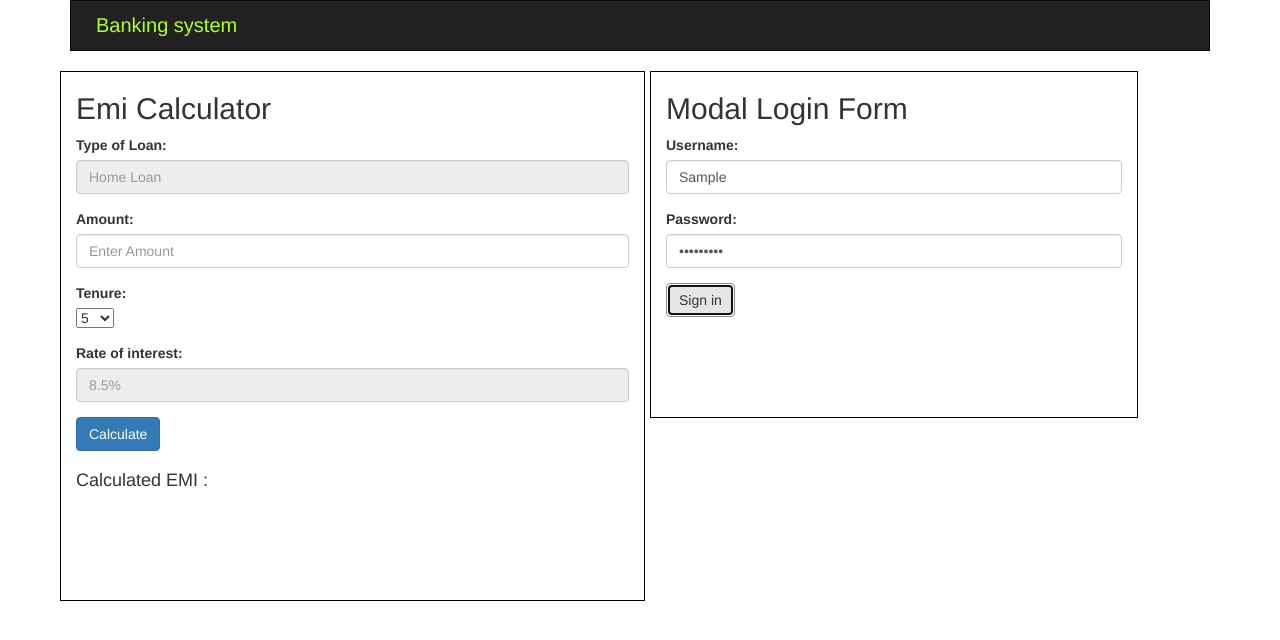
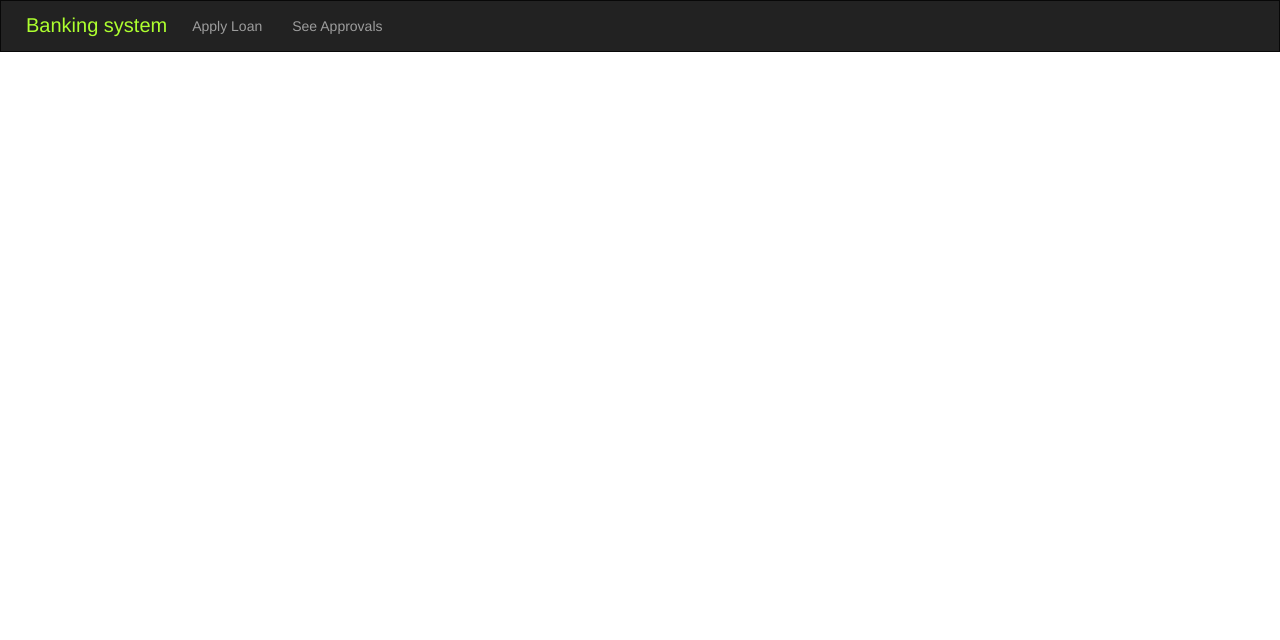
Before and after one commit to abhirocks550/hackathon-ui, a React app: page / in a window 1280 px wide. Both pictures are taken after typing "Sample", "Sample123" into the empty fields and a click on the button "Sign in". Shown: the top 640 px of the page. Built offline with nearby package versions, Linux system fonts and the light colour scheme; what redux-promise-middleware would draw is missing.

Commit message:
Add Customers Component

```diff
--- /dev/null
+++ b/src/app/components/Customers/Customernavigation.js
@@ -0,0 +1,33 @@
+import React from 'react';
+import { Link, IndexLink } from 'react-router';
+import axios from 'axios';
+
+class Customernavigation extends React.Component {
+  constructor(props) {
+    super(props);
+
+    this.state = {
+    };
+
+  }
+
+  render() {
+    return (
+        <section id="navBar-section">
+            <nav className="navbar navbar-inverse">
+                <div className="container-fluid">
+                    <div className="navbar-header" id="navBarHeading">
+                        <span>Banking system </span>
+                    </div>
+                    <ul className="nav navbar-nav">
+                        <li><Link to="/" activeClassName="active" >Apply Loan</Link></li>
+                        <li><Link to="/about" activeClassName="active">See Approvals</Link></li>
+                    </ul>
+                </div>
+            </nav>
+        </section>
+    );
+  }
+};
+
+export default Customernavigation;
--- /dev/null
+++ b/src/app/components/Customers/Customers.js
@@ -0,0 +1,24 @@
+import React from 'react';
+import { Link, IndexLink } from 'react-router';
+import axios from 'axios';
+import CustomerNavigation from './Customernavigation';
+
+class Customers extends React.Component {
+  constructor(props) {
+    super(props);
+
+    this.state = {
+    };
+
+  }
+
+  render() {
+    return (
+        <div>
+            <CustomerNavigation />
+        </div>
+    );
+  }
+};
+
+export default Customers;
--- a/src/app/components/Login/Login.js
+++ b/src/app/components/Login/Login.js
@@ -2,64 +2,23 @@ import React from 'react';
 import { Link, IndexLink } from 'react-router';
 import axios from 'axios';
 
-class Login extends React.Component {
-  constructor(props) {
-    super(props);
-
-    this.state = {
-        username: '',
-        password: '',
-      };
-
-  }
-
-  updateUserName = (event) => {
-    let selectedUsername = event.target.value;
-
-    this.setState({
-        username: selectedUsername,
-      });
-  };
-
-  updatePassword = (event) => {
-    let selectedPassword = event.target.value;
-
-    this.setState({
-        password: selectedPassword,
-      });
-  };
-
-  loginUser = (event) => {
-    event.preventDefault();
-    console.log(this.state);
-    // axios({
-    //   method: 'post',
-    //   url: '/user/12345',
-    //   data: {
-    //       username: 'Fred',
-    //       password: 'Flintstone',
-    //     },
-    // });
-  };
-
-  render() {
+const Login = (props) => {
     return (
         <div>
             <h2>Modal Login Form</h2>
             <form>
                 <div className="form-group">
                 <label>Username:</label>
-                <input type="text" onChange={this.updateUserName} className="form-control" id="uname" placeholder="Username" name="username" />
+                <input type="text" onChange={props.updateUserName} className="form-control" id="uname" placeholder="Username" name="username" />
                 </div>
                 <div className="form-group">
                 <label>Password:</label>
-                <input type="password" onChange={this.password} required className="form-control" id="password" placeholder="Enter password" name="password" />
+                <input type="password" onChange={props.password} required className="form-control" id="password" placeholder="Enter password" name="password" />
                 </div>
-                <button type="submit" onClick={this.loginUser} className="btn btn-default">Sign in</button>
+                <button type="submit" onClick={props.loginUser} className="btn btn-default">Sign in</button>
             </form>
         </div>
     );
   }
-};
 
 export default Login;
--- a/src/app/container/App.js
+++ b/src/app/container/App.js
@@ -4,11 +4,68 @@ import NavBar from '../components/NavigationBar/NavigationBar';
 import EmiCalculator from '../components/EmiCalculator/EmiCalculator';
 import Login from '../components/Login/Login';
 import './App.css';
+import Customers from '../components/Customers/Customers';
 
 class App extends React.Component {
+  constructor(props) {
+    super(props);
+
+    this.state = {
+        username: '',
+        password: '',
+        role: '',
+      };
+
+  }
+
+  updateUserName = (event) => {
+    let selectedUsername = event.target.value;
+
+    this.setState({
+        username: selectedUsername,
+      });
+    console.log(this.state);
+  };
+
+  updatePassword = (event) => {
+    let selectedPassword = event.target.value;
+
+    this.setState({
+        password: selectedPassword,
+      });
+    console.log(this.state);
+  };
+
+  loginUser = (event) => {
+    event.preventDefault();
+
+    // axios({
+    //   method: 'post',
+    //   url: '/user/12345',
+    //   data: {
+    //       username: 'Fred',
+    //       password: 'Flintstone',
+    //     },
+    // });
+    this.setState({
+      role: 'customer',
+    });
+    console.log(this.state);
+  };
+
   render() {
-    return (
-      <div className="container">
+
+    let customers = null;
+
+    if (this.state.role === 'customer') {
+      customers = (
+        <Customers />
+      );
+    }
+
+    else {
+      customers = (
+              <div className="container">
         <NavBar />
         <div className="row">
           <div className="col-sm-6 col-md-6 emi">
@@ -16,10 +73,20 @@ class App extends React.Component {
             <EmiCalculator />
           </div>
           <div className="col-sm-5 col-md-5 emi">
-            <Login />
+            <Login
+            updateUserName={this.updateUserName}
+            updatePassword={this.updatePassword}
+            loginUser={this.loginUser}
+             />
           </div>
         </div>
         {this.props.children}
+      </div>
+      );
+    }
+    return (
+      <div>
+        { customers }
       </div>
     );
   }
```
